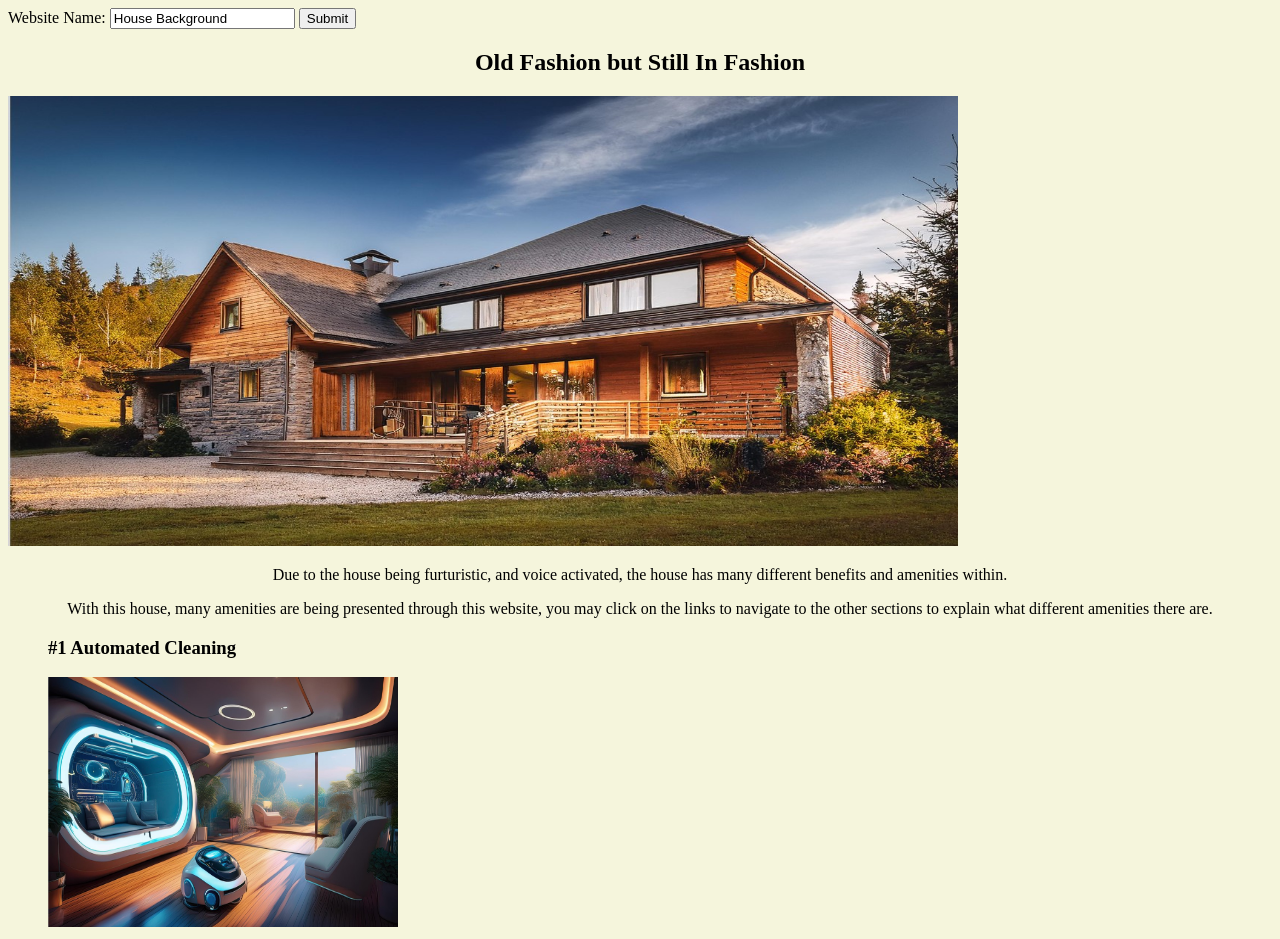
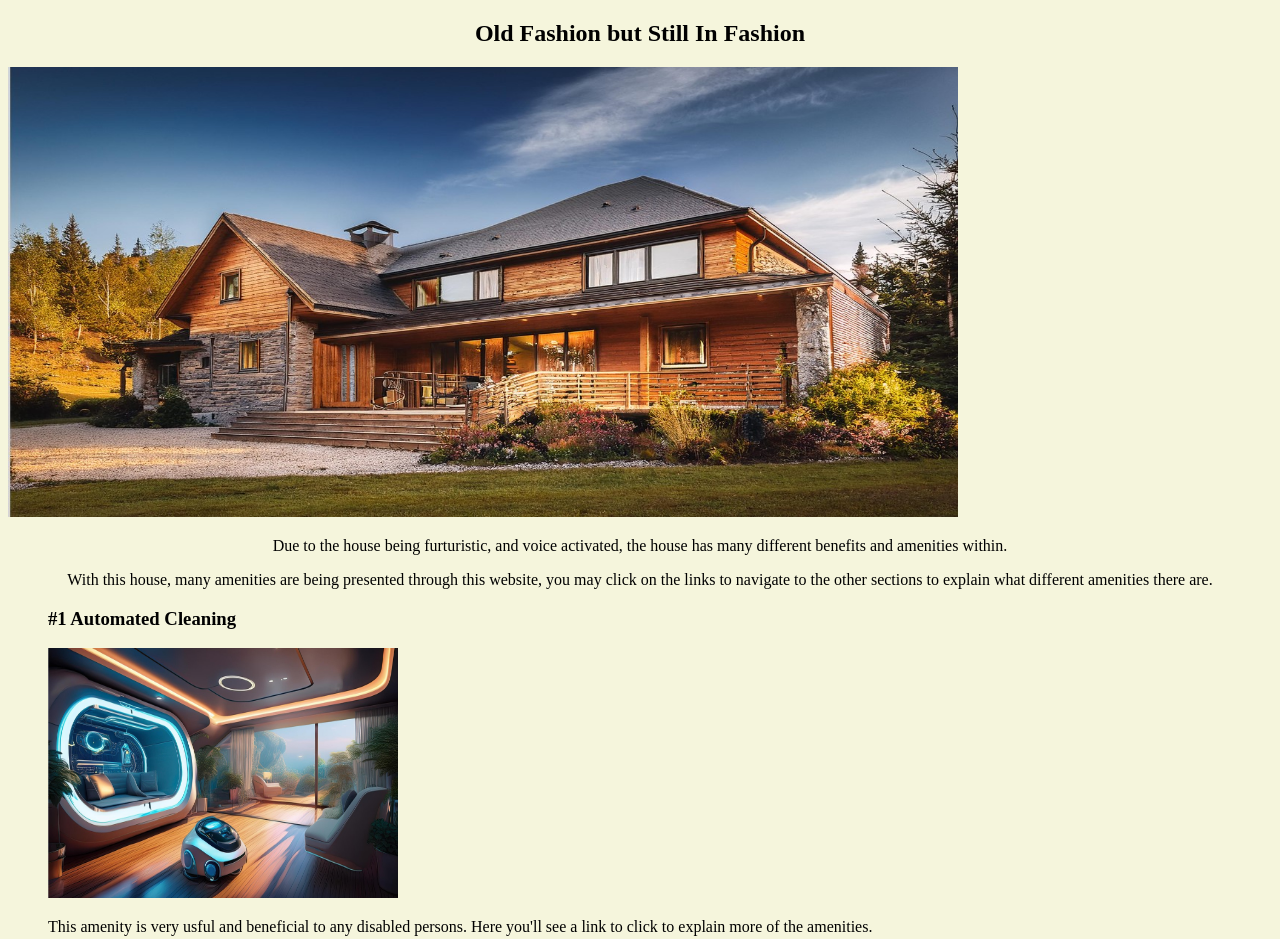
Before and after one commit to Xzrayz/smart-home-content, a plain HTML site: page index.html in a window 1280 px wide. Shown: the top 939 px of the page. Drawn offline with Linux system fonts and the light colour scheme.

Commit message:
Update index.html

```diff
--- a/index.html
+++ b/index.html
@@ -4,11 +4,6 @@
     <body>
         <header>
     <title>Smart Home</title>
-    <form>
-        <label for="Website">Website Name:</label>
-        <input type="text" id="website" name="Background information of our Futuristic House" value="House Background">
-        <input type="submit" value="Submit">
-    </form>
             <body style="background-color: beige;"></body>
 <a style="text-align: center;">
     <h2>Old Fashion but Still In Fashion</h2>
```
